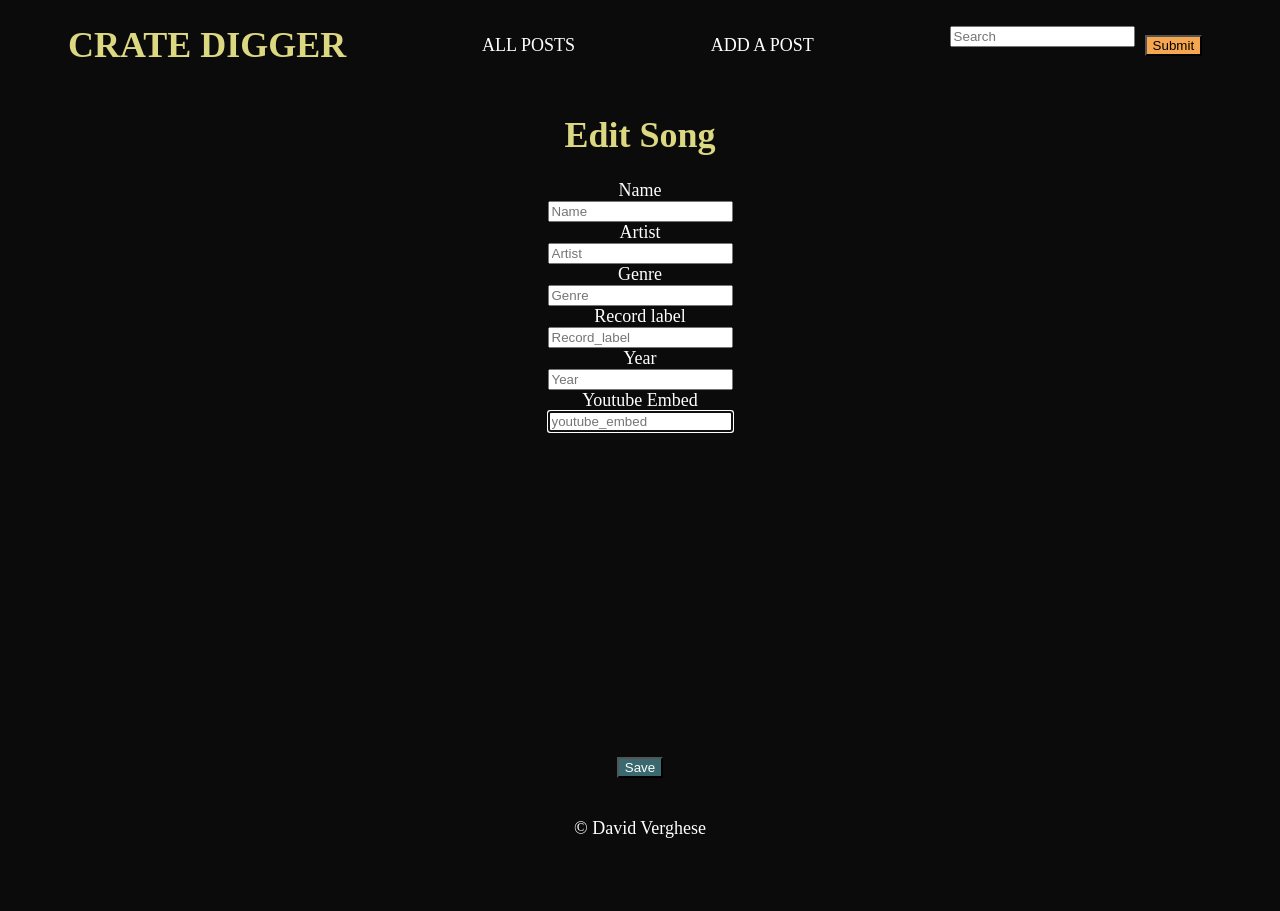
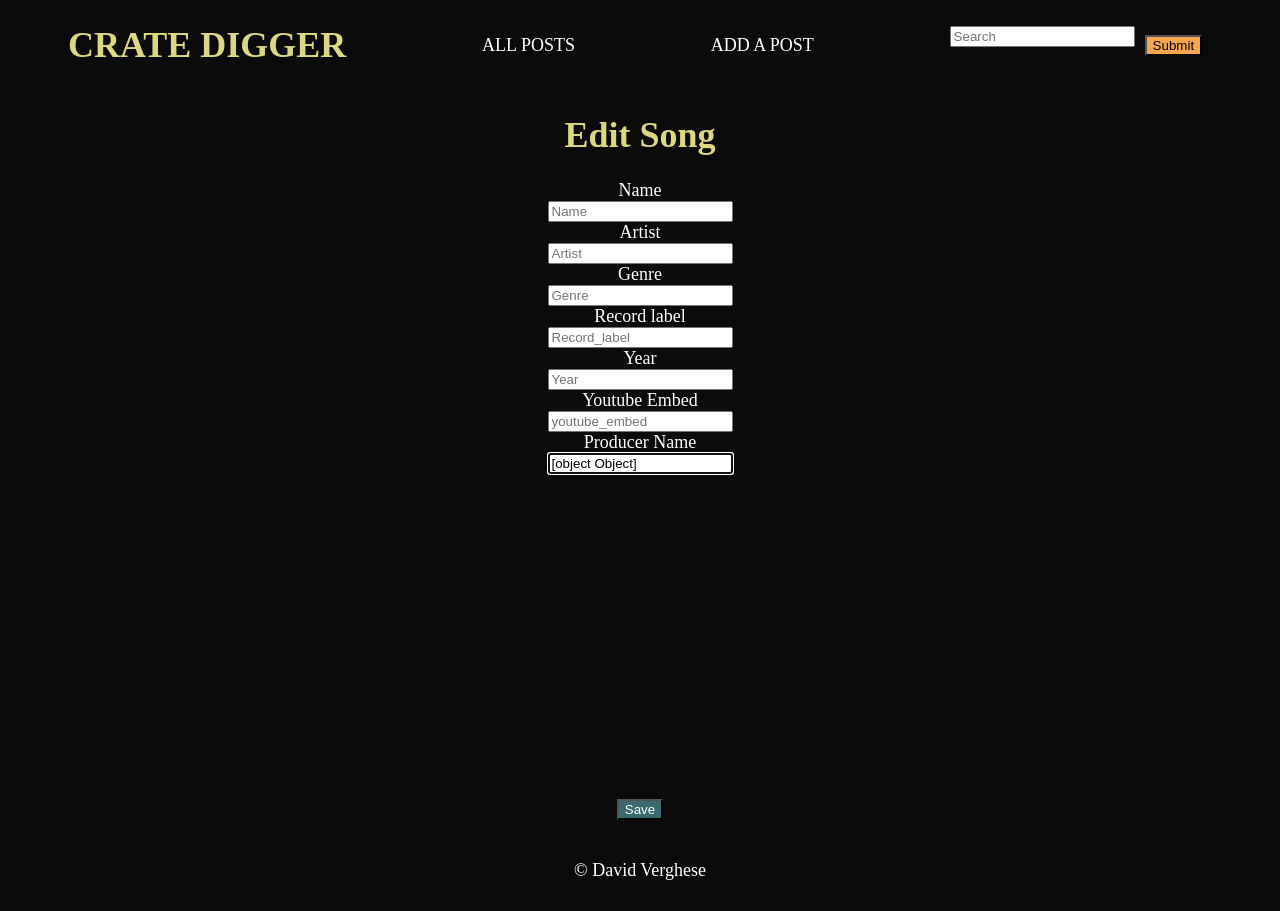
Before and after one commit to DavidVerghese/CrateDigger, a React (Create React App) app in the folder client/: page /songedit/1 in a window 1280 px wide. Before the commit the page ends 869 px from the top, so only its background shows below. Built offline with nearby package versions, Linux system fonts and the light colour scheme; no server answers; a web font is replaced by a local one.

Commit message:
Worked on setting up new custom rails route

```diff
--- a/client/src/screens/SongEdit/SongEdit.jsx
+++ b/client/src/screens/SongEdit/SongEdit.jsx
@@ -1,5 +1,6 @@
 import './SongEdit.css'
 import { getOneSong, putSong } from "../../services/songs";
+import { putSongProducerName, getSongProducerName } from "../../services/songproducers";
 import { useParams, Redirect } from "react-router-dom";
 import React, { useState, useEffect } from "react";
 import { youtubePlayer} from "../../services/youtubePlayer"
@@ -18,6 +19,14 @@ function SongEdit() {
     youtube_address: "",
     youtube_embed: ""
   });
+  const [producerName, setProducerName] = useState({
+    name: ""
+  })
+  const [producerObject, setProducerObject] = useState({
+    producer: {
+      name: ""
+    }
+  })
 
 useEffect(() => {
   const fetchSong = async () => {
@@ -25,8 +34,14 @@ useEffect(() => {
     setSong(song);
   };
   fetchSong();
+  const fetchProducerName = async () => {
+    const producerName = await getSongProducerName(id);
+    setProducerName( producerName );
 
-}, [id]);
+  };
+  fetchProducerName();
+
+}, [id])
 
 if (isUpdated) {
   return <Redirect to={`/song/${id}`} />;
@@ -42,6 +57,16 @@ if (isUpdated) {
     });
   };
 
+  const songProducerNameChange = (event) => {
+    const { name, value } = event.target;
+    setProducerObject({
+      producer: {
+          [name]: value,
+        }
+
+      });
+    };
+
 
 
 const handleSubmit = async (event) => {
@@ -50,6 +75,7 @@ const handleSubmit = async (event) => {
     ...song
   });
   const updated = await putSong(id, song);
+  const updated2 = await putSongProducerName(id, producerName);
   setUpdated(updated);
 };
 
@@ -118,6 +144,16 @@ const handleSubmit = async (event) => {
       autoFocus
       onChange={handleChange}
       />
+      <label htmlFor="producer_name">Producer Name</label>
+    <input
+      className="producer_name"
+      placeholder="producer_name"
+      value={producerName}
+      name="producer_name"
+      required
+      autoFocus
+      onChange={songProducerNameChange}
+      />
 
       {youtubePlayer(song.youtube_embed)}
 
--- /dev/null
+++ b/client/src/services/songproducers.js
@@ -0,0 +1,10 @@
+import api from './api-config'
+
+export const getSongProducerName = async (id) => {
+  const resp = await api.get(`/songproducers/${id}`);
+  return resp.data;
+}
+export const putSongProducerName = async (id, name) => {
+  const resp = await api.put(`/songproducers/${id}`, name);
+  return resp.data;
+}
```
Also changed, not shown: 2 other files (tests, documents, lock files or other folders).
